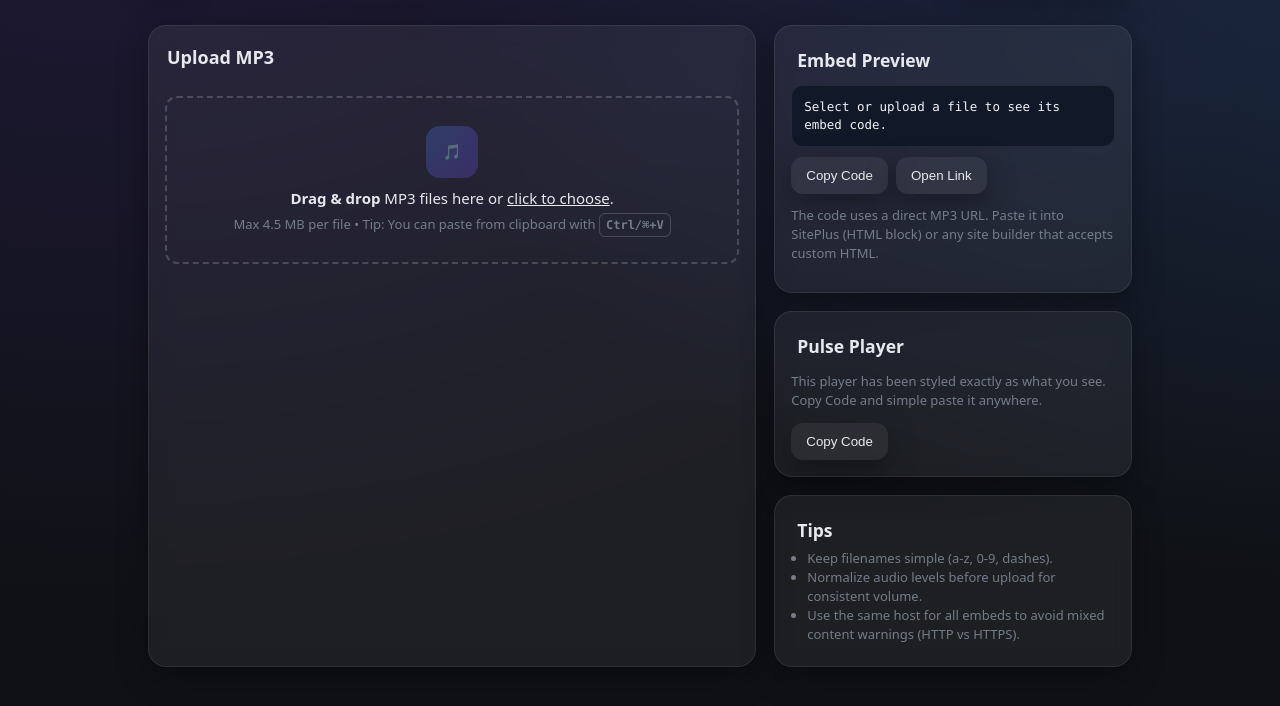
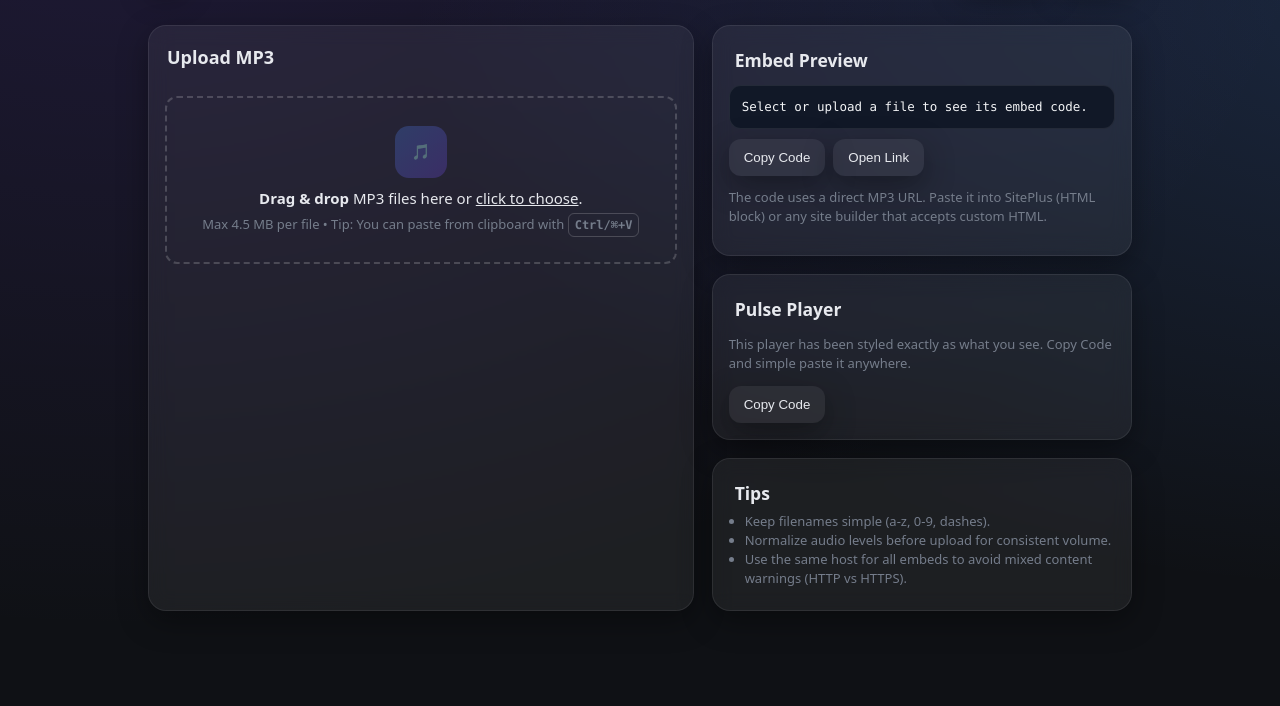
Before and after one commit to devchollo/onestop, a website: page index.html in a window 1280 px wide. Shown: the part 88-794 px from the top of the page. Drawn offline with Linux system fonts and the light colour scheme.

Commit message:
changed layout to better allocate the pulse player

```diff
--- a/index.html
+++ b/index.html
@@ -135,7 +135,7 @@
         gap: 18px;
       }
       .panel {
-        grid-column: span 10;
+        grid-column: span 9;
         background: var(--panel);
         border: 1px solid rgba(255, 255, 255, 0.08);
         border-radius: var(--radius);
@@ -143,7 +143,7 @@
         box-shadow: var(--shadow);
       }
       .side {
-        grid-column: span 6;
+        grid-column: span 7;
       }
       @media (max-width: 920px) {
         .panel {
```
